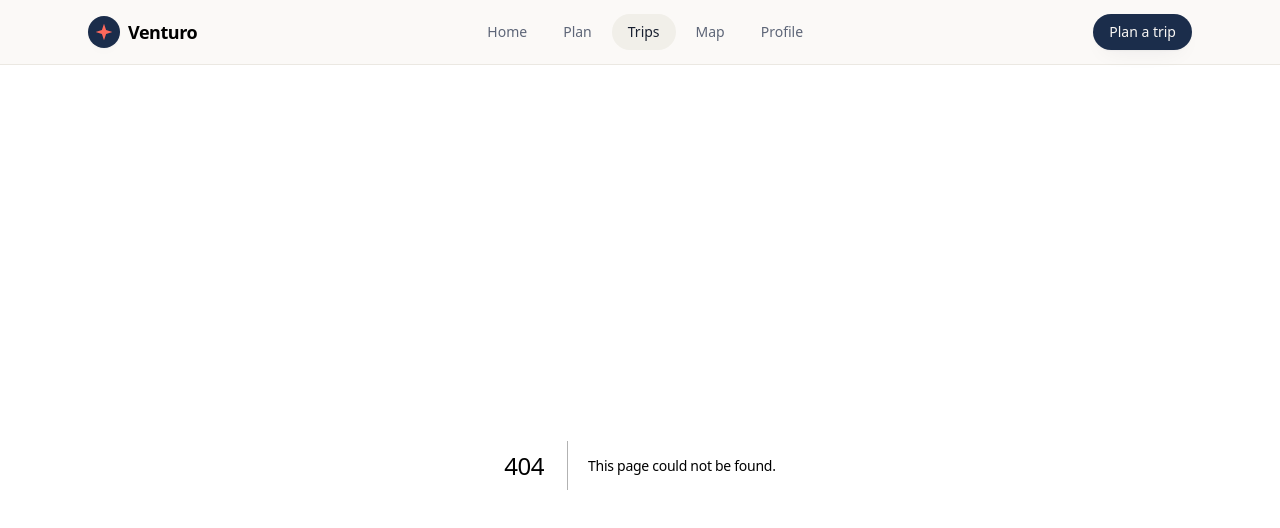
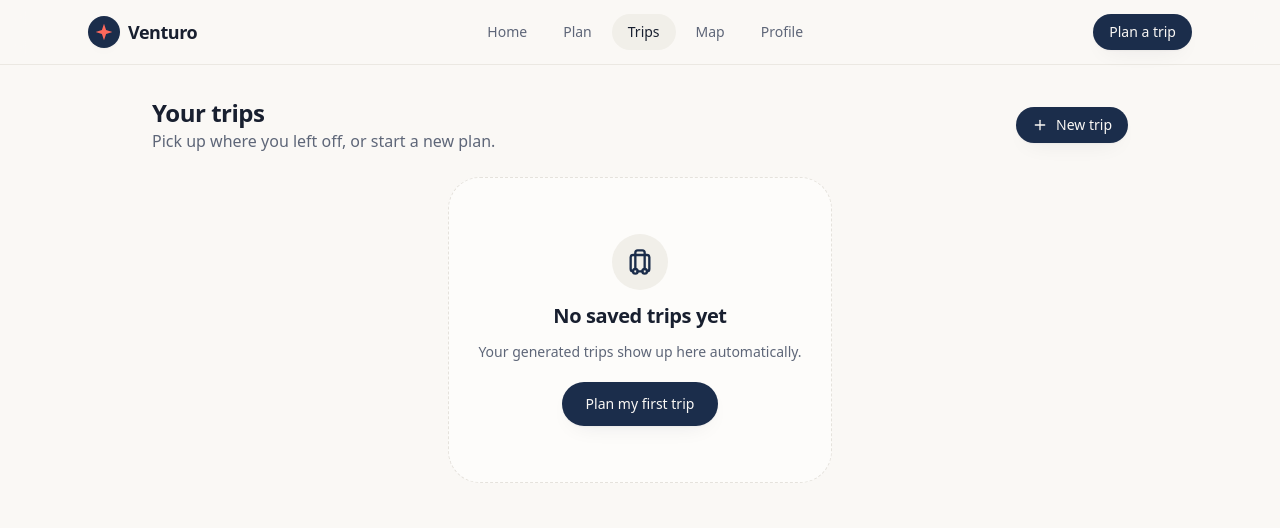
Before and after one commit to rakib-akter/Venturo, a Next.js app: page /trips in a window 1280 px wide. Before the commit this address had no page. Shown: the top 528 px of the page. Built offline with nearby package versions, Linux system fonts and the light colour scheme.

Commit message:
feat(trips): add saved trips page

```diff
--- /dev/null
+++ b/app/trips/page.tsx
@@ -0,0 +1,11 @@
+import type { Metadata } from "next";
+import { TripsClient } from "@/components/trip/TripsClient";
+
+export const metadata: Metadata = {
+  title: "Your trips",
+  description: "Your saved trips and plans.",
+};
+
+export default function TripsPage() {
+  return <TripsClient />;
+}
--- /dev/null
+++ b/components/trip/TripsClient.tsx
@@ -0,0 +1,59 @@
+"use client";
+
+import * as React from "react";
+import Link from "next/link";
+import { Luggage, Plus } from "lucide-react";
+import { useTrips } from "@/lib/trip-store";
+import { TripCard } from "@/components/trip/TripCard";
+import { Button } from "@/components/ui/button";
+import { EmptyState } from "@/components/ui/empty-state";
+import { Skeleton } from "@/components/ui/skeleton";
+
+export function TripsClient() {
+  const trips = useTrips();
+  const [mounted, setMounted] = React.useState(false);
+  React.useEffect(() => setMounted(true), []);
+
+  return (
+    <div className="mx-auto max-w-5xl px-6 py-8">
+      <header className="mb-6 flex items-center justify-between">
+        <div>
+          <h1 className="font-display text-2xl font-semibold">Your trips</h1>
+          <p className="text-muted-foreground">
+            Pick up where you left off, or start a new plan.
+          </p>
+        </div>
+        <Button asChild size="sm" className="hidden sm:inline-flex">
+          <Link href="/plan">
+            <Plus className="size-4" /> New trip
+          </Link>
+        </Button>
+      </header>
+
+      {!mounted ? (
+        <div className="grid gap-4 sm:grid-cols-2 lg:grid-cols-3">
+          {[0, 1, 2].map((i) => (
+            <Skeleton key={i} className="h-56 w-full" />
+          ))}
+        </div>
+      ) : trips.length === 0 ? (
+        <EmptyState
+          icon={Luggage}
+          title="No saved trips yet"
+          description="Your generated trips show up here automatically."
+          action={
+            <Button asChild>
+              <Link href="/plan">Plan my first trip</Link>
+            </Button>
+          }
+        />
+      ) : (
+        <div className="grid gap-4 sm:grid-cols-2 lg:grid-cols-3">
+          {trips.map((trip) => (
+            <TripCard key={trip.id} trip={trip} onDelete />
+          ))}
+        </div>
+      )}
+    </div>
+  );
+}
```
